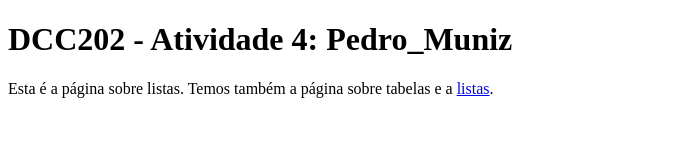
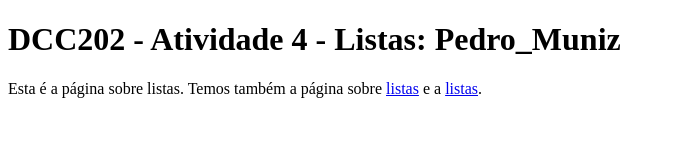
Before and after one commit to ufjf-dcc202/ufjf-dcc202-2023-3-a-atv4-PedroMuniz10, a website: page listas.html in a window 1280 px wide. Shown: the whole page, without its empty margins (0-675 px from the left). Drawn offline with Linux system fonts and the light colour scheme.

Commit message:
Alterar título no main e parágrafo

```diff
--- a/listas.html
+++ b/listas.html
@@ -7,8 +7,8 @@
 </head>
 <body>
     <main>
-        <h1>DCC202 - Atividade 4: Pedro_Muniz</h1>
-        <p>Esta é a página sobre listas. Temos também a página sobre tabelas e a <a href="index.html">listas</a>.</p>
+        <h1>DCC202 - Atividade 4 - Listas: Pedro_Muniz</h1>
+        <p>Esta é a página sobre listas. Temos também a página sobre <a href="tabelas.html">listas</a> e a <a href="index.html">listas</a>.</p>
     </main>
 </body>
 </html>
```
